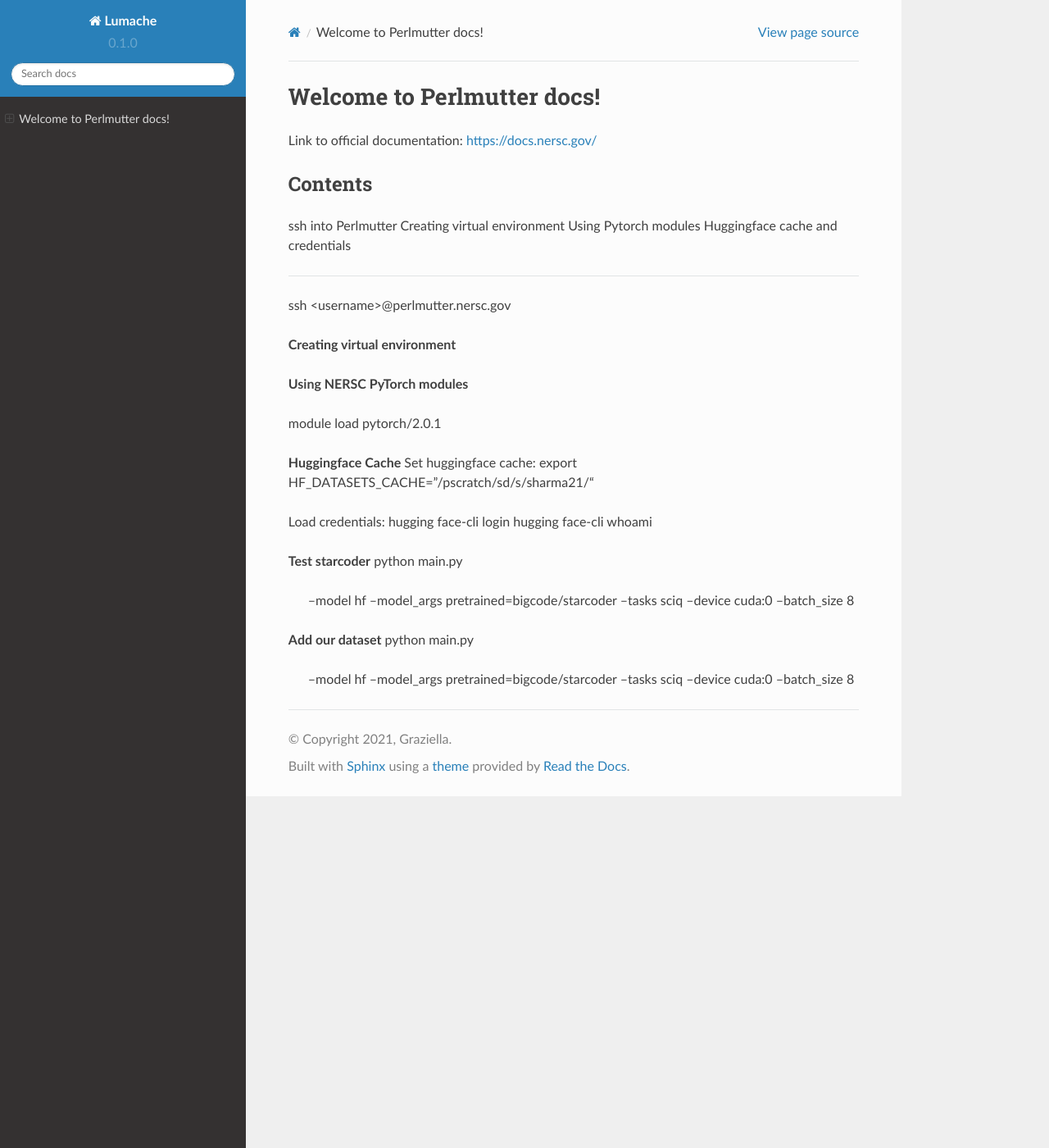
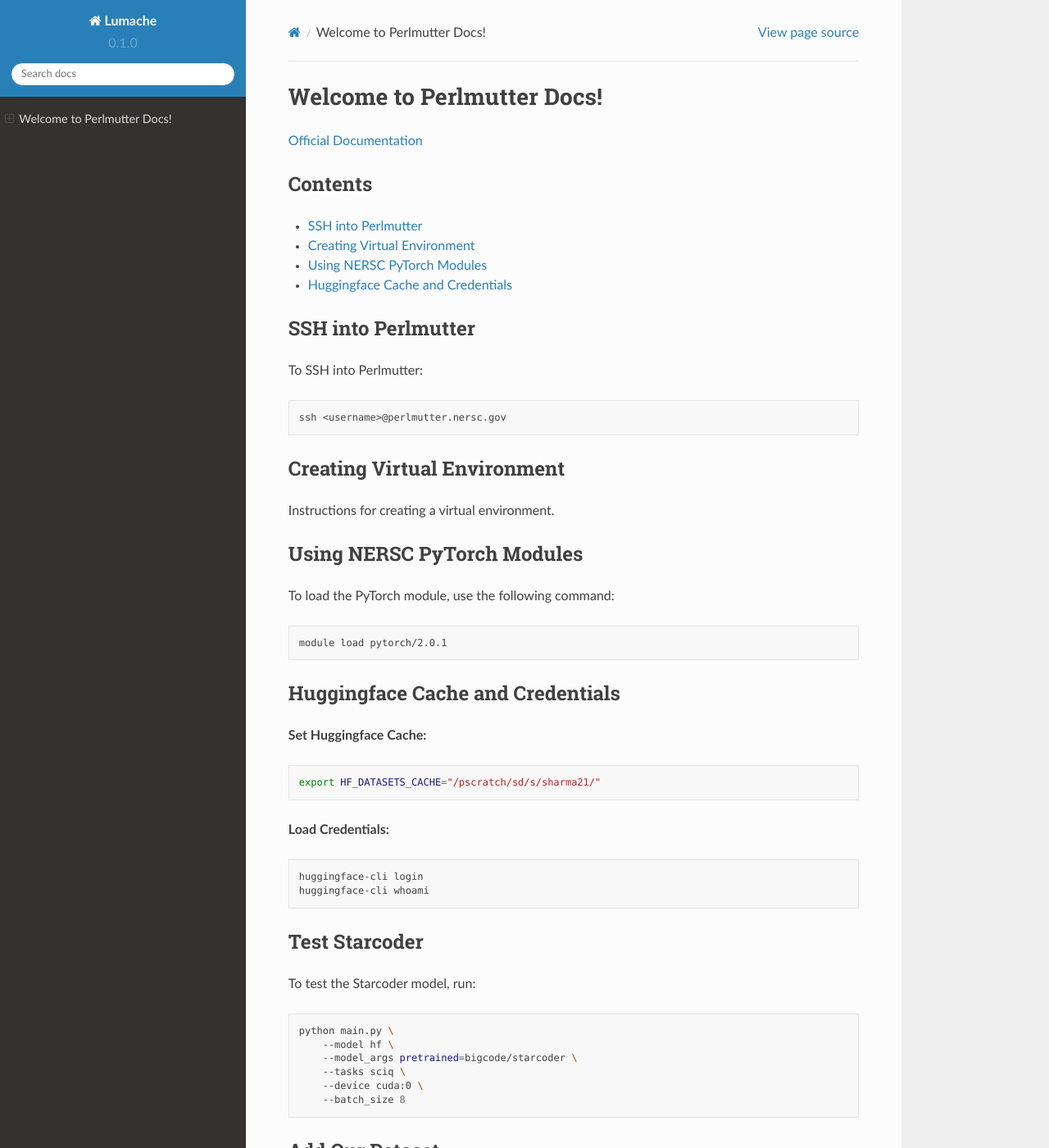
Before and after one commit to HPC-FAIR/Perlmutter-docs, a Sphinx documentation site: the page built from docs/source/index.rst, in a window 1280 px wide and 1400 px high. Shown: the whole window at 82% size. Built offline with Sphinx 7.4.7 and the Read the Docs theme 2.0.0, drawn with Linux system fonts in a browser that asks for light colours; some of the changed text lies outside the part shown.

Commit message:
Update index.rst

```diff
--- a/docs/source/index.rst
+++ b/docs/source/index.rst
@@ -1,50 +1,79 @@
-Welcome to Perlmutter docs!
-===================================
+Welcome to Perlmutter Docs!
+===========================
 
-Link to official documentation: https://docs.nersc.gov/
-
-
-
+`Official Documentation <https://docs.nersc.gov/>`_
 
 Contents
 --------
-ssh into Perlmutter
-Creating virtual environment
-Using Pytorch modules
-Huggingface cache and credentials
 
---------
+- `SSH into Perlmutter`_
+- `Creating Virtual Environment`_
+- `Using NERSC PyTorch Modules`_
+- `Huggingface Cache and Credentials`_
 
-ssh <username>@perlmutter.nersc.gov
+SSH into Perlmutter
+-------------------
 
-**Creating virtual environment**
+To SSH into Perlmutter:
 
+.. code-block:: bash
 
-**Using NERSC PyTorch modules**
+   ssh <username>@perlmutter.nersc.gov
 
-module load pytorch/2.0.1
+Creating Virtual Environment
+----------------------------
 
-**Huggingface Cache**
-Set huggingface cache:
-export HF_DATASETS_CACHE="/pscratch/sd/s/sharma21/“
+Instructions for creating a virtual environment.
 
-Load credentials:
-hugging face-cli login
-hugging face-cli whoami
+Using NERSC PyTorch Modules
+---------------------------
 
+To load the PyTorch module, use the following command:
 
-**Test starcoder**
-python main.py \
-    --model hf \
-    --model_args pretrained=bigcode/starcoder \
-    --tasks sciq \
-    --device cuda:0 \
-    --batch_size 8
+.. code-block:: bash
 
-**Add our dataset**
-python main.py \
-    --model hf \
-    --model_args pretrained=bigcode/starcoder \
-    --tasks sciq \
-    --device cuda:0 \
-    --batch_size 8
+   module load pytorch/2.0.1
+
+Huggingface Cache and Credentials
+---------------------------------
+
+**Set Huggingface Cache:**
+
+.. code-block:: bash
+
+   export HF_DATASETS_CACHE="/pscratch/sd/s/sharma21/"
+
+**Load Credentials:**
+
+.. code-block:: bash
+
+   huggingface-cli login
+   huggingface-cli whoami
+
+Test Starcoder
+--------------
+
+To test the Starcoder model, run:
+
+.. code-block:: bash
+
+   python main.py \
+       --model hf \
+       --model_args pretrained=bigcode/starcoder \
+       --tasks sciq \
+       --device cuda:0 \
+       --batch_size 8
+
+Add Our Dataset
+---------------
+
+To add a custom dataset:
+
+.. code-block:: bash
+
+   python main.py \
+       --model hf \
+       --model_args pretrained=bigcode/starcoder \
+       --tasks sciq \
+       --device cuda:0 \
+       --batch_size 8
```
